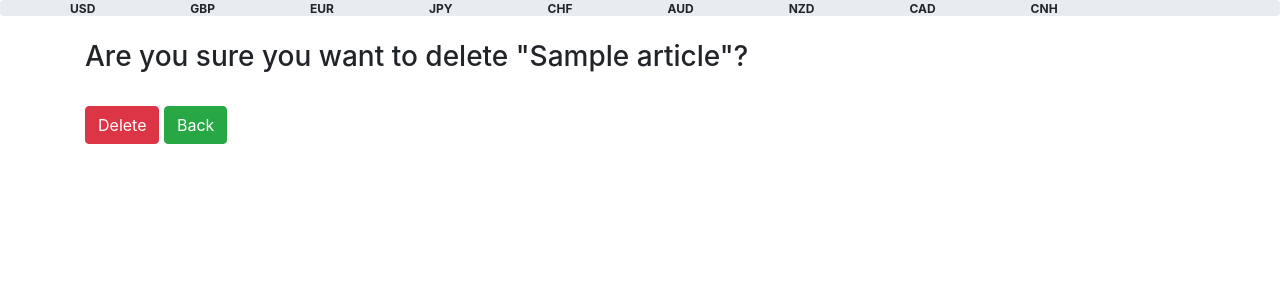
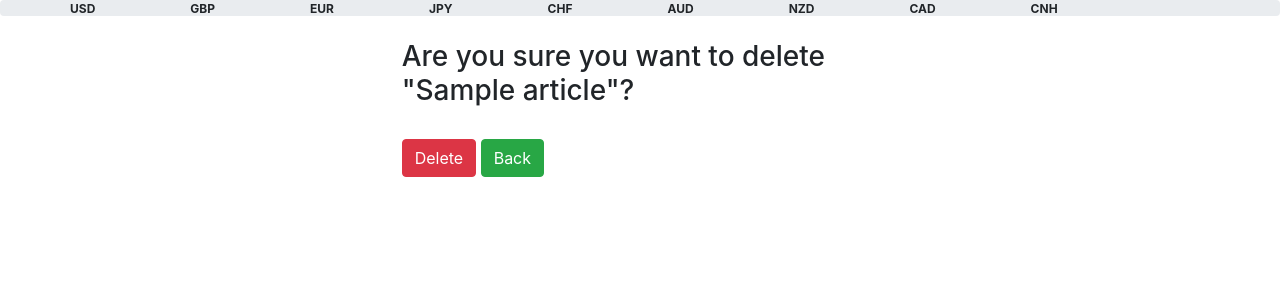
Before and after one commit to KameliyaN/ForexProject, a Django app: page /delete_article/1/ in a window 1280 px wide. Shown: the part 96-396 px from the top of the page. Run offline with Django 3.2, Linux system fonts and the light colour scheme; a user stored in the database is signed in; tables that the repository leaves empty hold one stand-in row (values such as "Sample post"); some libraries are stand-ins or nearby versions.

Commit message:
html changes

```diff
--- a/templates/common_app/article_confirm_delete.html
+++ b/templates/common_app/article_confirm_delete.html
@@ -1,6 +1,10 @@
 {% extends 'common_app/base.html' %}
 
 {% block body_block %}
+    <div class="row justify-content-center">
+        <div class="col-8">
+            <div class="row justify-content-center">
+                <div class="col-8">
                     <form method="POST" action="">
                         <h3>Are you sure you want to delete "{{ article.title }}"?</h3>
                         {% csrf_token %}
@@ -8,4 +12,8 @@
                         <button type="submit" class="btn btn-danger">Delete</button>
                         <a class="btn btn-success" href="javascript:history.back()">Back</a>
                     </form>
+                </div>
+            </div>
+        </div>
+    </div>
 {% endblock %}
--- a/templates/common_app/article_edit.html
+++ b/templates/common_app/article_edit.html
@@ -1,6 +1,8 @@
 {% extends 'common_app/base.html' %}
 {% load crispy_forms_filters %}
 {% block body_block %}
+    <div class="row justify-content-center">
+        <div class="col-8">
             <form method="POST" action="">
                 <h3>Edit your article here</h3>
                 {% csrf_token %}
@@ -8,4 +10,7 @@
                 <button type="submit" class="btn btn-secondary">Save</button>
                 <a class="btn btn-success" href="javascript:history.back()">Cancel</a>
             </form>
+        </div>
+    </div>
+
 {% endblock %}
--- a/templates/common_app/comment_confirm_delete.html
+++ b/templates/common_app/comment_confirm_delete.html
@@ -1,5 +1,7 @@
 {% extends 'common_app/base.html' %}
 {% block body_block %}
+    <div class="row justify-content-center">
+        <div class="col-8">
             <form method="POST" action="">
                 <h3>Are you sure you want to delete "{{ comment.text }}"?</h3>
                 {% csrf_token %}
@@ -7,4 +9,6 @@
                 <button type="submit" class="btn btn-danger">Delete</button>
                 <a class="btn btn-success" href="javascript:history.back()">Back</a>
             </form>
+        </div>
+    </div>
 {% endblock %}
--- a/templates/common_app/comment_edit.html
+++ b/templates/common_app/comment_edit.html
@@ -3,6 +3,8 @@
 
 {% load crispy_forms_filters %}
 {% block body_block %}
+    <div class="row justify-content-center">
+        <div class="col-8">
             <form method="POST" action="">
                 <h3>Edit a comment:</h3>
                 {% csrf_token %}
@@ -13,4 +15,6 @@
                 <a class="btn btn-success" href="javascript:history.back()">Back</a>
 
             </form>
+        </div>
+    </div>
 {% endblock %}
--- a/templates/common_app/view_all_user_articles.html
+++ b/templates/common_app/view_all_user_articles.html
@@ -2,6 +2,8 @@
 
 
 {% block body_block %}
+    <div class="row justify-content-center">
+        <div class="col-10">
             {% if articles %}
                 <blockquote class="blockquote text-center">
 
@@ -33,4 +35,6 @@
                 <br>
                 <a class="btn btn-success" href="javascript:history.back()">Back</a>
             {% endif %}
+        </div>
+    </div>
 {% endblock %}
```
Also changed, not shown: templates/common_app/article_detail.html (+11 -4 lines). Lines whose indentation alone changed are shown as unchanged.
